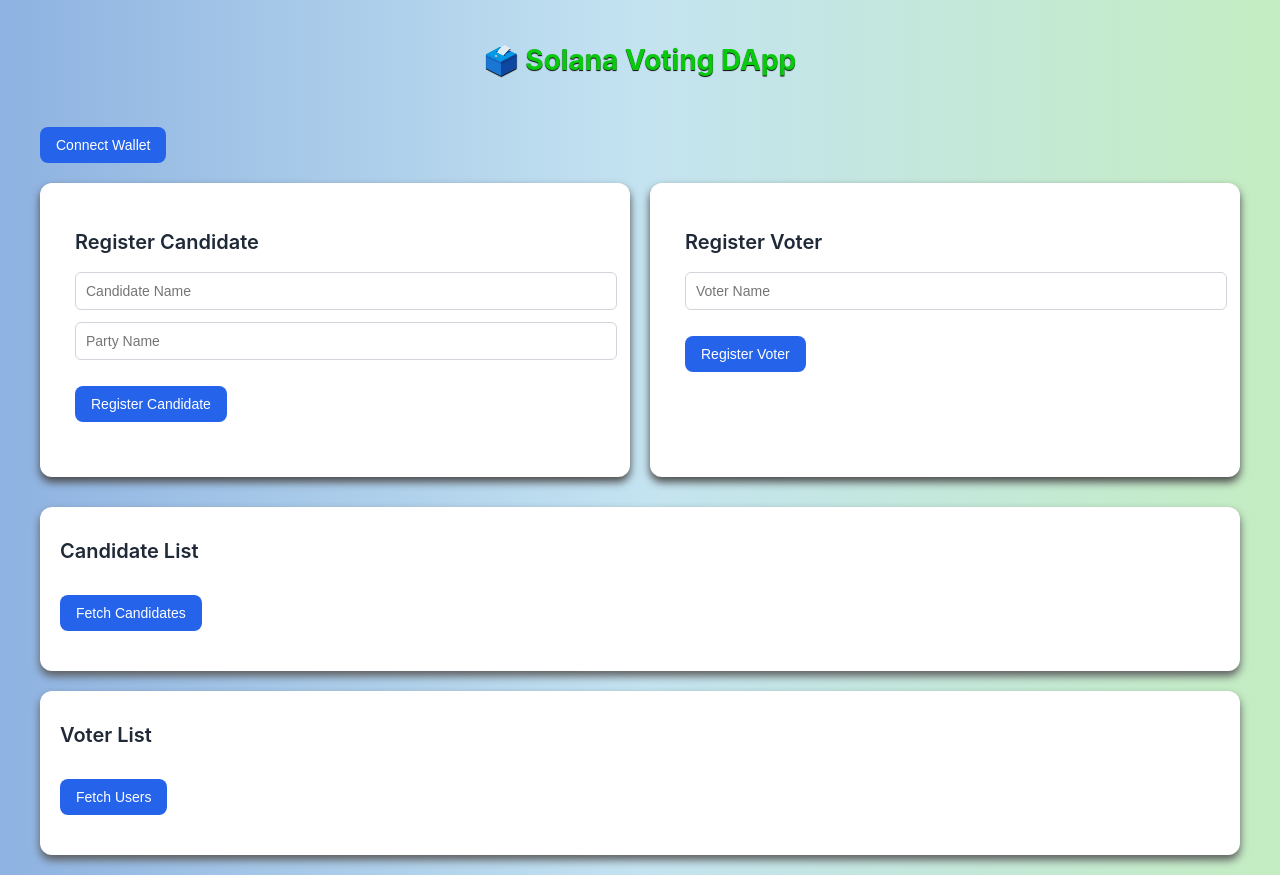
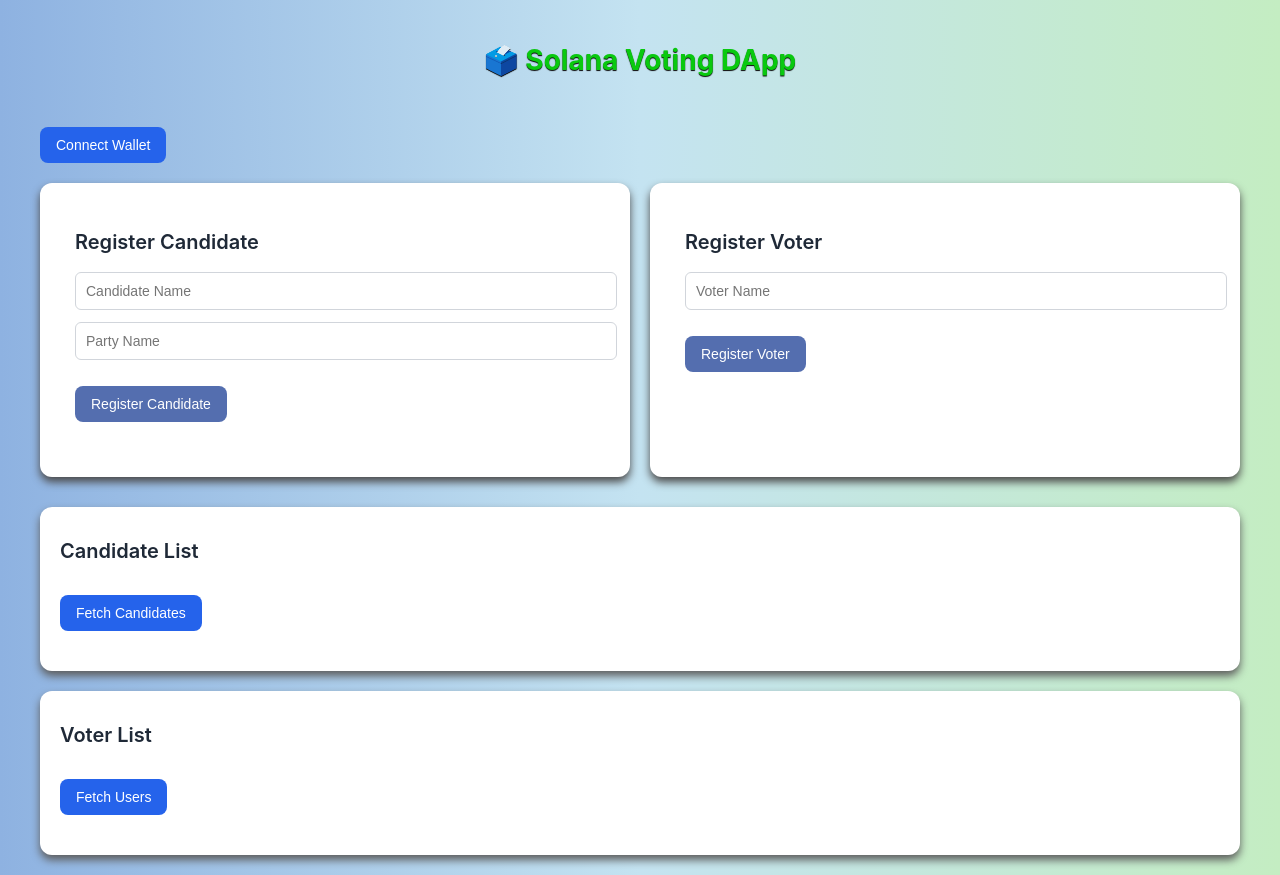
Before and after one commit to jetharam07/Solana-voting-Dapp, a React (Create React App) app: page / in a window 1280 px wide. Built offline with nearby package versions, Linux system fonts and the light colour scheme; what @solana/web3.js would draw is missing.

Commit message:
Update App.js

```diff
--- a/src/App.js
+++ b/src/App.js
@@ -1,3 +1,4 @@
+
 import React, { useState } from "react";
 import * as anchor from "@project-serum/anchor";
 import { Connection, PublicKey } from "@solana/web3.js";
@@ -42,6 +43,10 @@
 
   //  Register Candidate
   const registerCandidate = async () => {
+    if (!walletConnected) {
+      alert("❌ Connect your wallet first!");
+      return;
+    }
     const provider = getProvider();
     const program = new anchor.Program(idl, programID, provider);
 
@@ -64,6 +69,10 @@
 
   //  Register Voter
   const registerVoter = async () => {
+    if (!walletConnected) {
+      alert("❌ Connect your wallet first!");
+      return;
+    }
     const provider = getProvider();
     const program = new anchor.Program(idl, programID, provider);
 
@@ -86,6 +95,10 @@
 
   //  Cast Vote
   const castVote = async (candidatePubkey) => {
+    if (!walletConnected) {
+      alert("❌ Connect your wallet first!");
+      return;
+    }
     const provider = getProvider();
     const program = new anchor.Program(idl, programID, provider);
 
@@ -158,7 +171,9 @@
             value={partyName}
             onChange={(e) => setPartyName(e.target.value)}
           />
-          <button onClick={registerCandidate}>Register Candidate</button>
+          <button onClick={registerCandidate} disabled={!walletConnected}>
+            Register Candidate
+          </button>
         </div>
 
         <div className="card">
@@ -169,7 +184,9 @@
             value={vName}
             onChange={(e) => setVName(e.target.value)}
           />
-          <button onClick={registerVoter}>Register Voter</button>
+          <button onClick={registerVoter} disabled={!walletConnected}>
+            Register Voter
+          </button>
         </div>
       </div>
 
@@ -196,7 +213,10 @@
                   <td data-label="Party">{c.account.partyName}</td>
                   <td data-label="Votes">{c.account.votes.toString()}</td>
                   <td data-label="Action">
-                    <button onClick={() => castVote(c.publicKey.toBase58())}>
+                    <button
+                      onClick={() => castVote(c.publicKey.toBase58())}
+                      disabled={!walletConnected}
+                    >
                       Vote
                     </button>
                   </td>
```
